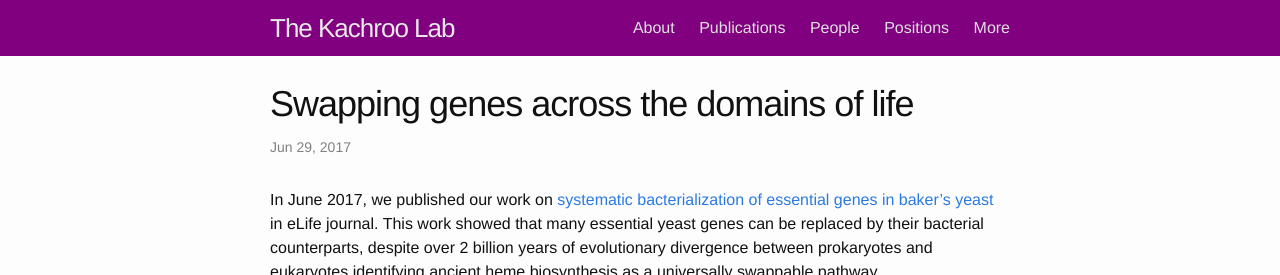
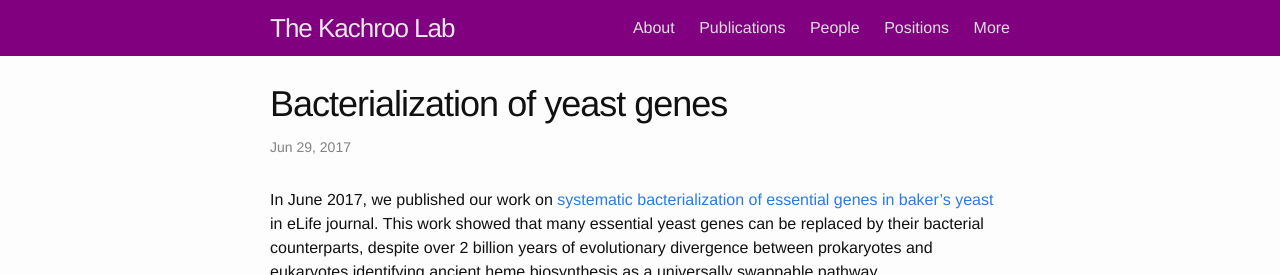
Before and after one commit to kachroolab/kachroolab, a Jekyll site: the page built from _posts/2017-06-29-batcerialization-of-yeast-genes.md, in a window 1280 px wide and 900 px high, cut to the strip 0-275 px from the top of the window. Built offline with Jekyll 4.4.1, drawn with Linux system fonts in a browser that asks for light colours.

Commit message:
News edits

```diff
--- a/_posts/2017-06-29-batcerialization-of-yeast-genes.md
+++ b/_posts/2017-06-29-batcerialization-of-yeast-genes.md
@@ -1,6 +1,6 @@
 ---
 layout: post
-title:  "Swapping genes across the domains of life"
+title:  "Bacterialization of yeast genes"
 date:   2017-06-29 14:08:00
 ---
 In June 2017, we published our work on [systematic bacterialization of essential genes in baker's yeast](https://elifesciences.org/articles/25093) in eLife journal. This work showed that many essential yeast genes can be replaced by their bacterial counterparts, despite over 2 billion years of evolutionary divergence between prokaryotes and eukaryotes identifying ancient heme biosynthesis as a universally swappable pathway.
```
Also changed, not shown: 1 other file.
